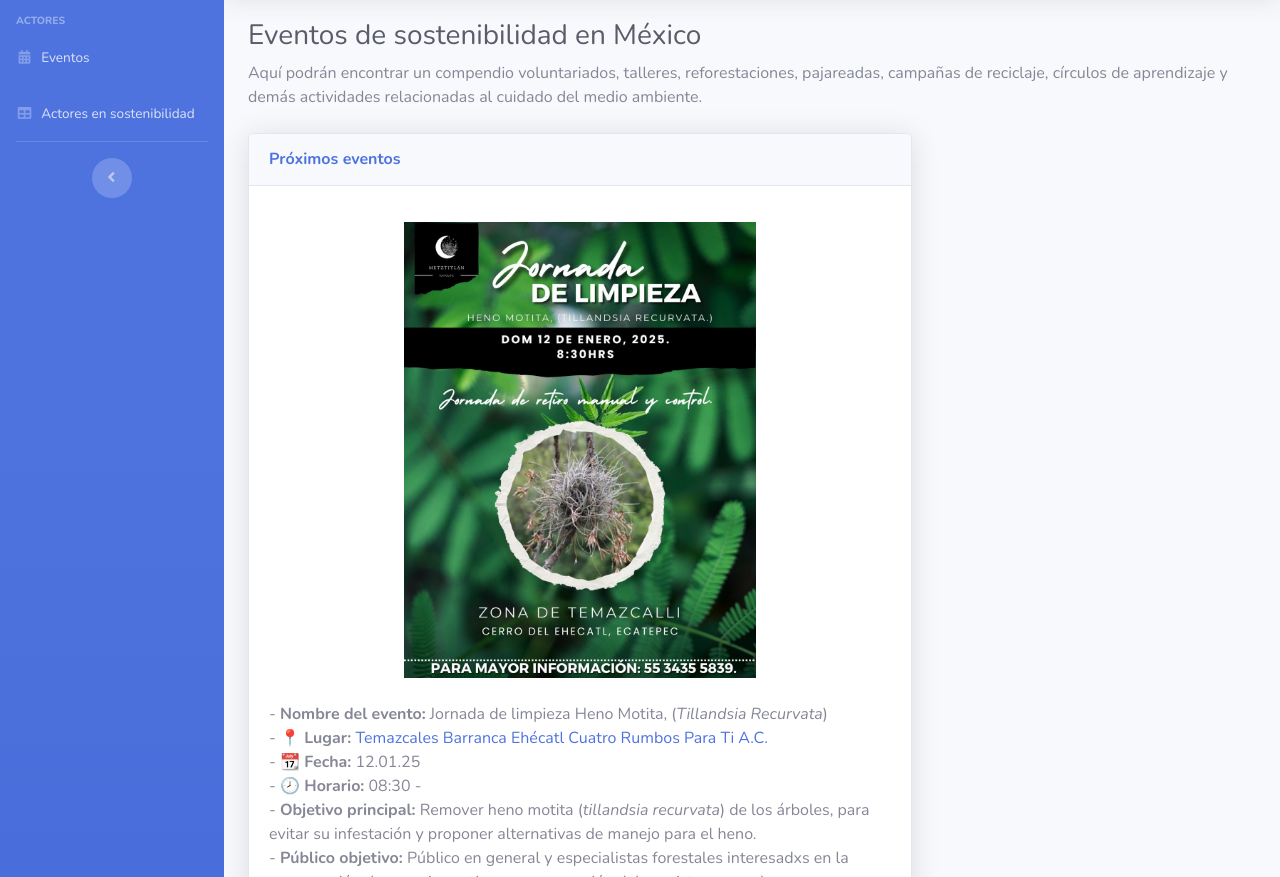
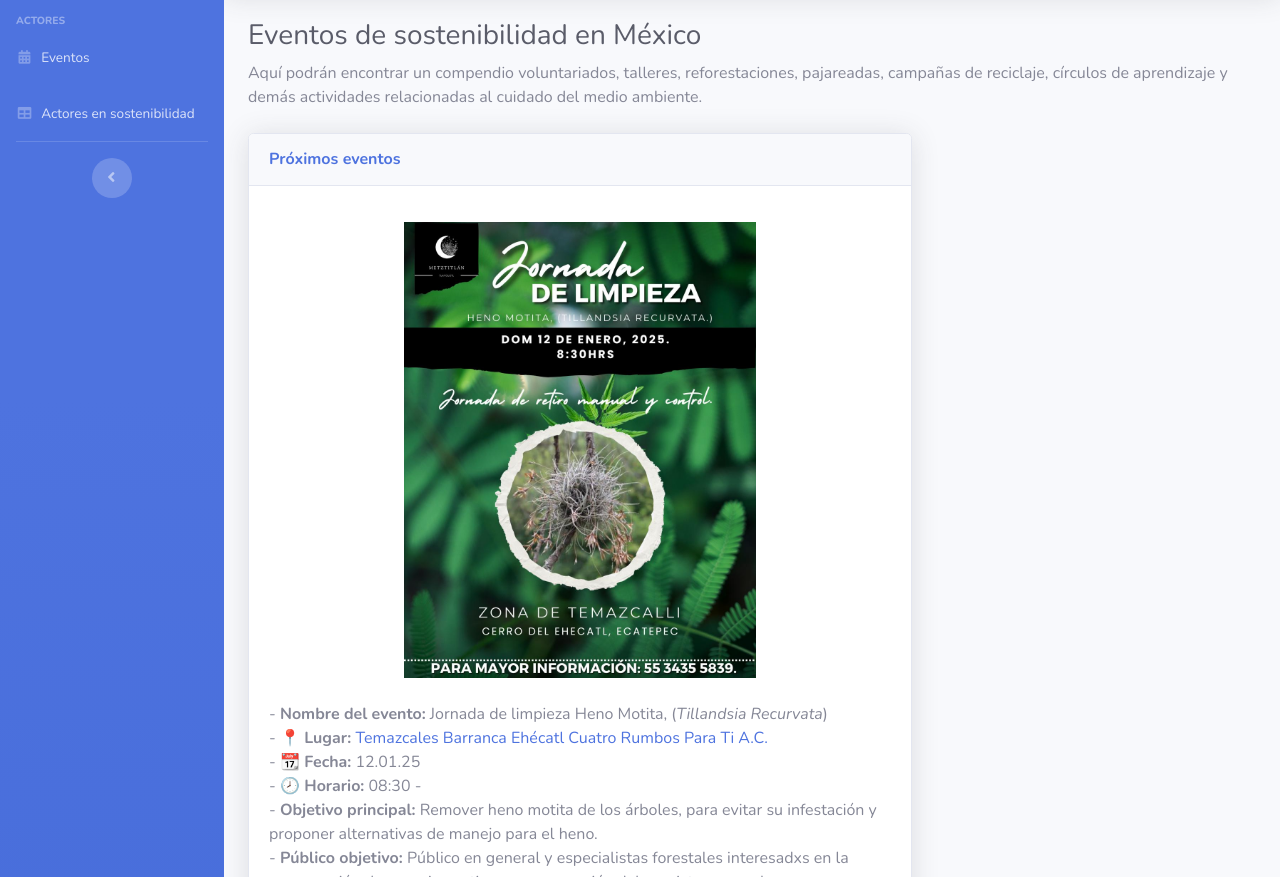
Before and after one commit to ecogaiasos/web, a website with bundled scripts: page charts.html in a window 1280 px wide. Shown: the part 75-952 px from the top of the page. Built offline with nearby package versions, Linux system fonts and the light colour scheme.

Commit message:
Add files via upload

```diff
--- a/charts.html
+++ b/charts.html
@@ -428,7 +428,7 @@
                                     - <b> 📍 Lugar: </b> <a href="https://maps.app.goo.gl/xfZL3rQxreHzf2nb8"> Temazcales Barranca Ehécatl Cuatro Rumbos Para Ti A.C. </a> <br>
                                     - <b> 📆 Fecha:</b> 12.01.25 <br>
                                     - <b> 🕗 Horario:</b> 08:30 -<br>
-                                    - <b> Objetivo principal: </b>  Remover heno motita (<i>tillandsia recurvata</i>) de los árboles, para evitar su infestación y proponer alternativas de manejo para el heno. <br>
+                                    - <b> Objetivo principal: </b>  Remover heno motita de los árboles, para evitar su infestación y proponer alternativas de manejo para el heno. <br>
                                     - <b> Público objetivo: </b>  Público en general y especialistas forestales interesadxs en la preservación de especies nativas y conservación del ecosistema y redes ambientalistas. <br>
                                     - <b> Registro: </b> <a href="https://docs.google.com/forms/d/e/1FAIpQLScEVTkfbydhXA9Po6IBGvK604bmSjz08lu8sj2pqo5FUXaoRw/viewform?usp=dialog"> Formulario </a> <br>
 
```
